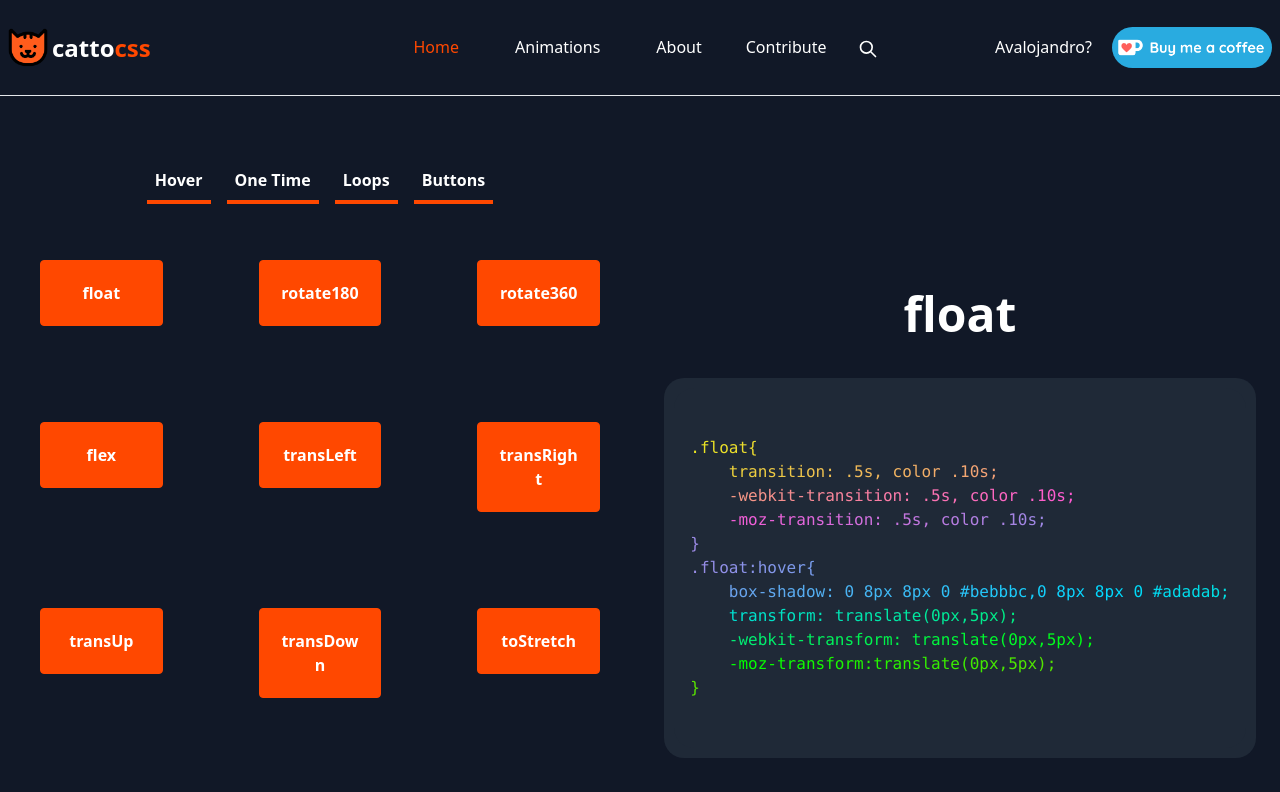
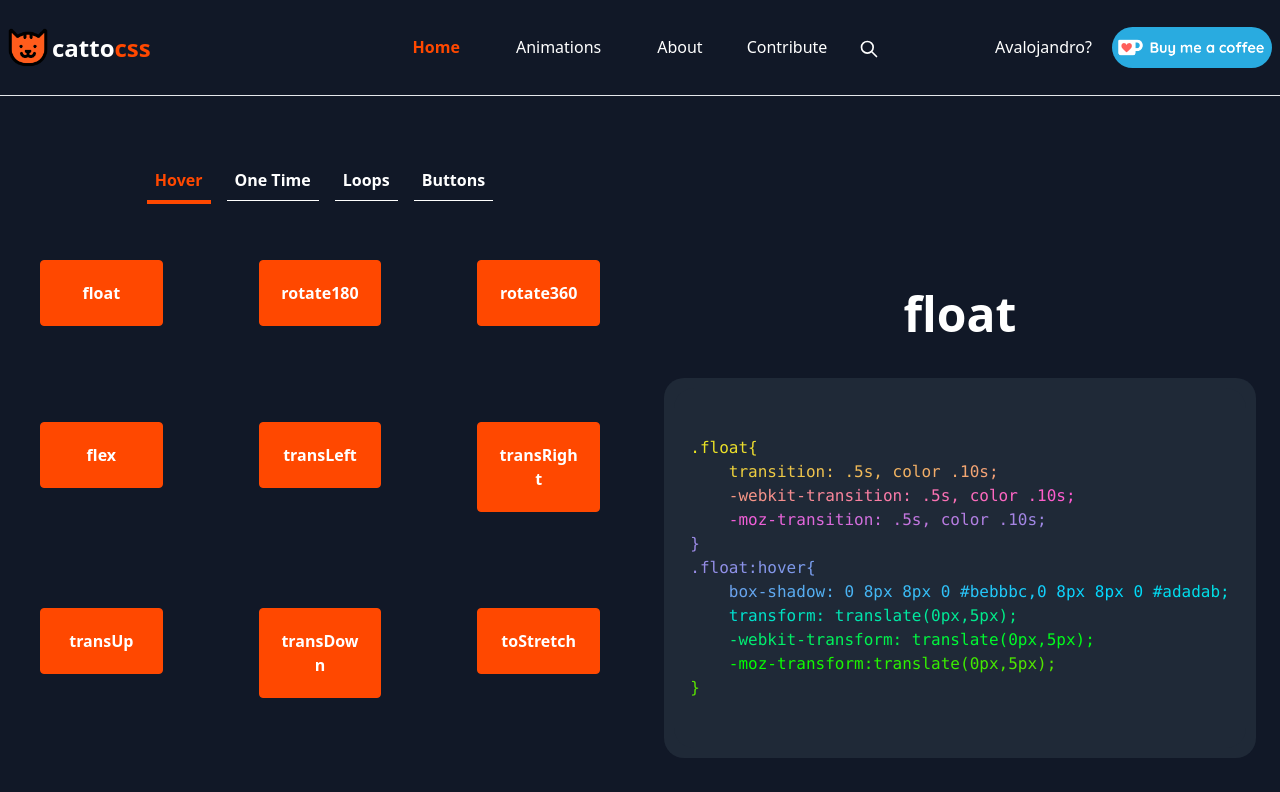
Before and after one commit to Avalojandro/cattocss-web, a Nuxt app: page /animations in a window 1280 px wide. Shown: the top 792 px of the page. Built offline with nearby package versions, Linux system fonts and the light colour scheme.

Commit message:
:memo: animations nav

```diff
--- a/components/NavBar.vue
+++ b/components/NavBar.vue
@@ -2,41 +2,78 @@
   <nav class="relative z-50 h-24 select-none">
     <div class="container relative flex flex-wrap items-center justify-between h-24 mx-auto overflow-hidden font-medium border-b border-gray-200 md:overflow-visible lg:justify-center px-4 md:px-2">
       <div class="flex items-center justify-start w-1/4 h-full pr-4">
-                    <a href="#_" class="inline-block py-4 md:py-0">
+        <a class="inline-block py-4 md:py-0">
           <NuxtLink to="/">
-                            <img src="/catto3.png" class="hidden md:inline w-10 inline align-middle" alt="">
+            <img src="/catto3.png" class=" md:inline w-10 inline align-middle" alt="">
             <span class="align-middle p-1 text-2xl font-black leading-none text-gray-900"><span class="text-white">catto</span><span class="text-primary-catto">css</span></span>
           </NuxtLink>
         </a>
       </div>
       <div class="top-0 left-0 items-start hidden w-full h-full p-4 text-sm bg-gray-900 bg-opacity-50 md:items-center md:w-3/4 md:absolute lg:text-base md:bg-transparent md:p-0 md:relative md:flex">
         <div class="flex-col w-full h-auto overflow-hidden bg-white rounded-lg md:bg-transparent md:overflow-visible md:rounded-none md:relative md:flex md:flex-row">
-                        <a href="#_" class="inline-flex items-center block w-auto h-16 px-6 text-xl font-black leading-none text-gray-900 md:hidden">tails<span class="text-primary-catto">.</span></a>
+          <a class="inline-flex items-center w-auto h-16 px-6 text-xl font-black leading-none text-gray-900 md:hidden">tails<span class="text-primary-catto">.</span></a>
           <div class="flex flex-col items-start justify-center w-full space-x-6 text-center lg:space-x-8 md:w-2/3 md:mt-0 md:flex-row md:items-center">
-                            <NuxtLink to="/"><a href="#_" class="inline-block w-full py-2 mx-0 ml-6 font-medium text-left text-primary-catto md:ml-0 md:w-auto md:px-0 md:mx-2 lg:mx-3 md:text-center">Home</a></NuxtLink>
-                          <NuxtLink to="/animations"><a href="#_" class="inline-block w-full py-2 mx-0 font-medium text-left md:w-auto md:px-0 md:mx-2 hover:text-primary-catto lg:mx-3 md:text-center text-white">Animations</a></NuxtLink>
-                            <NuxtLink to="/about"><a href="#_" class="inline-block w-full py-2 mx-0 font-medium text-left md:w-auto md:px-0 md:mx-2 hover:text-primary-catto lg:mx-3 md:text-center text-white">About</a></NuxtLink>
-                            <a href="#_" class="inline-block w-full py-2 mx-0 font-medium text-left md:w-auto md:px-0 md:mx-2 hover:text-primary-catto lg:mx-3 md:text-center text-white">Contribute</a>
-                            <a href="#_" class="absolute top-0 left-0 hidden py-2 mt-6 ml-10 mr-2 lg:inline-block md:mt-0 md:ml-2 lg:mx-3 md:relative text-white">
-                                <svg class="inline w-5 h-5" fill="none" stroke-linecap="round" stroke-linejoin="round" stroke-width="2" viewBox="0 0 24 24" stroke="currentColor"><path d="M21 21l-6-6m2-5a7 7 0 11-14 0 7 7 0 0114 0z"></path></svg>
+            <NuxtLink class="inline-block w-full py-2 mx-0 ml-6 font-medium text-left text-primary-catto md:ml-0 md:w-auto md:px-0 md:mx-2 lg:mx-3 md:text-center" to="/">
+              Home
+            </NuxtLink>
+            <NuxtLink to="/animations">
+              <a class="inline-block w-full py-2 mx-0 font-medium text-left md:w-auto md:px-0 md:mx-2 hover:text-primary-catto lg:mx-3 md:text-center text-white">Animations</a>
+            </NuxtLink>
+            <NuxtLink to="/about">
+              <a class="inline-block w-full py-2 mx-0 font-medium text-left md:w-auto md:px-0 md:mx-2 hover:text-primary-catto lg:mx-3 md:text-center text-white">About</a>
+            </NuxtLink>
+            <a class="inline-block w-full py-2 mx-0 font-medium text-left md:w-auto md:px-0 md:mx-2 hover:text-primary-catto lg:mx-3 md:text-center text-white">Contribute</a>
+            <a class="absolute top-0 left-0 hidden py-2 mt-6 ml-10 mr-2 lg:inline-block md:mt-0 md:ml-2 lg:mx-3 md:relative text-white">
+              <svg
+                class="inline w-5 h-5"
+                fill="none"
+                stroke-linecap="round"
+                stroke-linejoin="round"
+                stroke-width="2"
+                viewBox="0 0 24 24"
+                stroke="currentColor"
+              ><path d="M21 21l-6-6m2-5a7 7 0 11-14 0 7 7 0 0114 0z" /></svg>
             </a>
           </div>
           <div class="flex flex-col items-start justify-end w-full pt-4 md:items-center md:w-1/3 md:flex-row md:py-0">
-                            <NuxtLink to="/avalojandro"><a href="#" class="w-full px-6 py-2 mr-0 md:px-0 lg:pl-2 md:mr-4 lg:mr-5 md:w-auto text-white">Avalojandro?</a></NuxtLink>
+            <NuxtLink to="/avalojandro">
+              <a href="#" class="w-full px-6 py-2 mr-0 md:px-0 lg:pl-2 md:mr-4 lg:mr-5 md:w-auto text-white">Avalojandro?</a>
+            </NuxtLink>
             <a href="https://ko-fi.com/avalojandro" target="_blank" class="">
               <img class="w-40 rounded-3xl" src="/coffee.png" alt="">
             </a>
           </div>
         </div>
       </div>
-                <div  class="absolute right-0 mr-4 flex flex-col items-center items-end justify-center w-10 h-10 bg-white rounded-full cursor-pointer md:hidden hover:bg-gray-100">
-                    <svg class="w-6 h-6 text-gray-700" fill="none" stroke-linecap="round" stroke-linejoin="round" stroke-width="2" viewBox="0 0 24 24" stroke="currentColor">
-                        <path d="M4 6h16M4 12h16M4 18h16"></path>
+      <div class="absolute right-0 mr-4 flex flex-col items-center items-end justify-center w-10 h-10 bg-white rounded-full cursor-pointer md:hidden hover:bg-gray-100">
+        <svg
+          class="w-6 h-6 text-gray-700"
+          fill="none"
+          stroke-linecap="round"
+          stroke-linejoin="round"
+          stroke-width="2"
+          viewBox="0 0 24 24"
+          stroke="currentColor"
+        >
+          <path d="M4 6h16M4 12h16M4 18h16" />
         </svg>
-                    <svg class="w-6 h-6 text-gray-700" fill="none" stroke="currentColor" viewBox="0 0 24 24" xmlns="http://www.w3.org/2000/svg" style="display: none;">
-                        <path stroke-linecap="round" stroke-linejoin="round" stroke-width="2" d="M6 18L18 6M6 6l12 12"></path>
+        <svg
+          class="w-6 h-6 text-gray-700"
+          fill="none"
+          stroke="currentColor"
+          viewBox="0 0 24 24"
+          xmlns="http://www.w3.org/2000/svg"
+          style="display: none;"
+        >
+          <path stroke-linecap="round" stroke-linejoin="round" stroke-width="2" d="M6 18L18 6M6 6l12 12" />
         </svg>
       </div>
     </div>
   </nav>
 </template>
+
+<style>
+a.nuxt-link-active {
+  font-weight: bold;
+}
+</style>
--- a/pages/animations.vue
+++ b/pages/animations.vue
@@ -2,9 +2,9 @@
   <div class="h-screen overflow-hidden">
     <div class="grid grid-cols-1 gap-y-8 lg:gap-y-0 lg:grid-cols-2 py-12 pl-0 2xl:pl-12">
       <!-- Demo view -->
-      <div class="h-72 lg:h-screen overflow-auto text-white">
+      <div class="h-72 lg:h-screen overflow-auto">
         <nav class="py-4 space-x-4 text-center">
-          <a v-for="type in types" id="{type}" :key="type" href="#hover" class="p-2 target font-bold inline-block cursor-pointer border-b-4 border-primary-catto">{{ type }}</a>
+          <a v-for="(type, index) in types" :key="type" :class="selectedItemStyle(index)" @click="itemIndex(index)">{{ type }}</a>
         </nav>
         <List @getAnimationName="listDataName" @getAnimationCode="listDataCode" />
       </div>
@@ -22,26 +22,31 @@ export default {
   data () {
     return {
       animationName: null,
+      selectedItem: 0,
       animationCode: null,
       types: ['Hover', 'One Time', 'Loops', 'Buttons']
     }
   },
   methods: {
+    selectedItemStyle (index) {
+      const className = 'p-2 target font-bold inline-block cursor-pointer transition-all duration-200 ease-in-out'
+      return (index === this.selectedItem) ? `${className} border-b-4 text-primary-catto border-primary-catto` : `${className} border-b text-white border-white`
+    },
     listDataName (value) {
       this.animationName = value
     },
     listDataCode (value) {
       this.animationCode = value
     },
-    acive (index = 0) {
-
+    itemIndex (i) {
+      this.selectedItem = i
     }
   }
 
 }
 </script>
 
-<style>
+<style scoped>
 
 ::-webkit-scrollbar {
   width: 3px;
```
Lines whose indentation alone changed are shown as unchanged.
